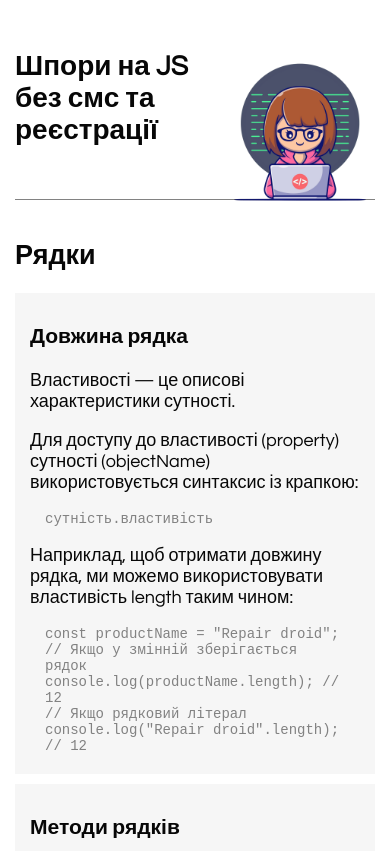
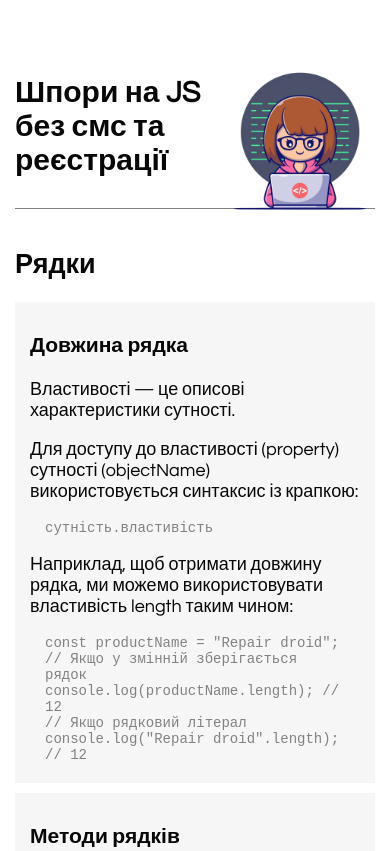
Before and after one commit to bndnt/js-quickref, a plain HTML site: page index.html in a window 390 px wide. Shown: the top 851 px of the page. Drawn offline with Linux system fonts and the light colour scheme.

Commit message:
user respon

```diff
--- a/styles.css
+++ b/styles.css
@@ -74,6 +74,7 @@ img {
   transition: all 0.3s ease-in-out;
   border: 1px solid #070707;
   display: none;
+  color: black;
 }
 .scrollToTop:hover {
   color: white;
@@ -106,8 +107,8 @@ img {
 }
 @media (max-width: 550px) {
   h1 {
-    font-size: 28px;
-    padding: 50px 0 0 0;
+    font-size: 30px;
+    padding: 75px 0 0 0;
     margin: 0 0 0 0;
     display: block;
     width: 200px;
@@ -125,7 +126,7 @@ img {
     width: 100%;
     height: 1px;
     background-color: #828282;
-    margin: 53px 0 40px;
+    margin: 31px 0 40px;
   }
   div img {
     width: 100%;
```
